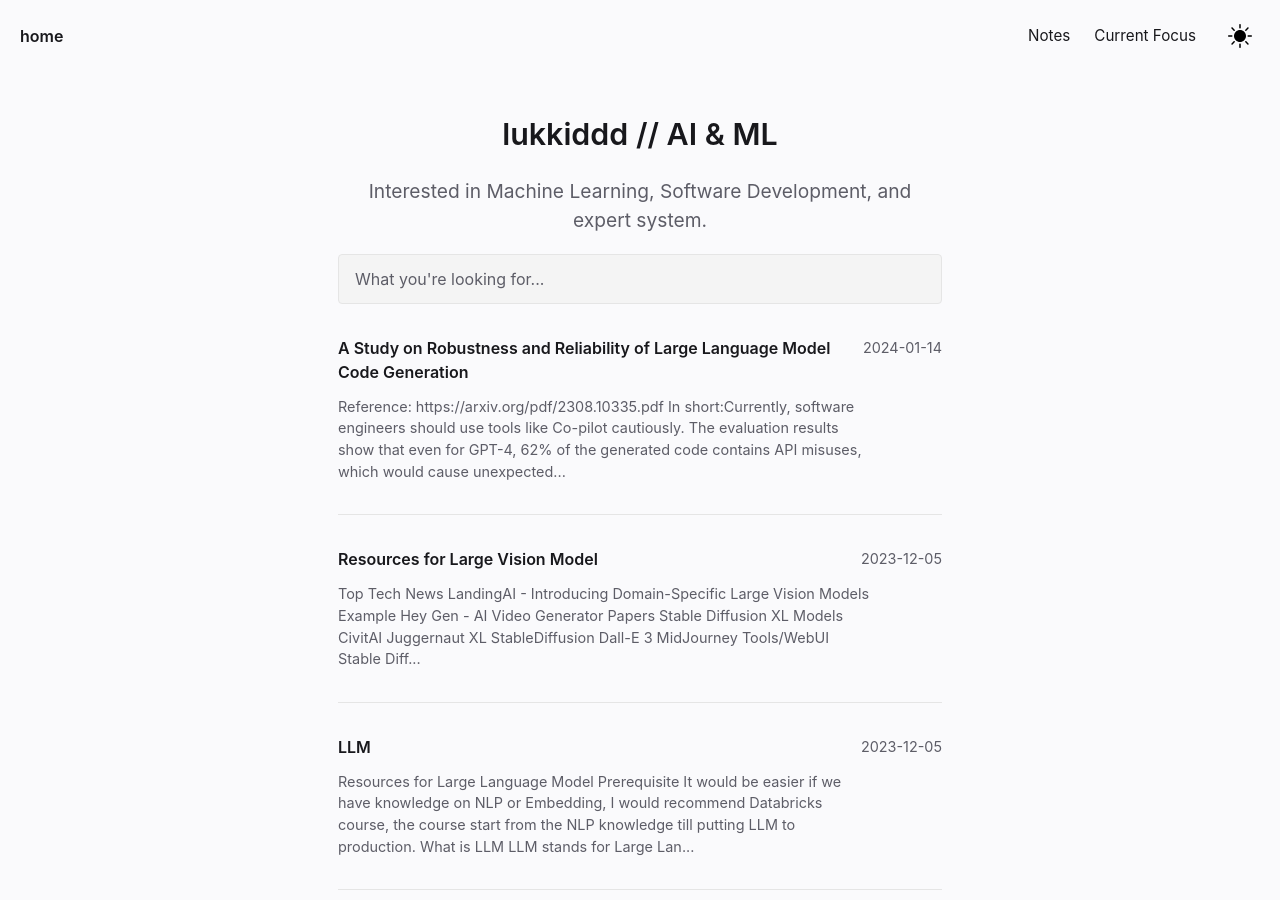
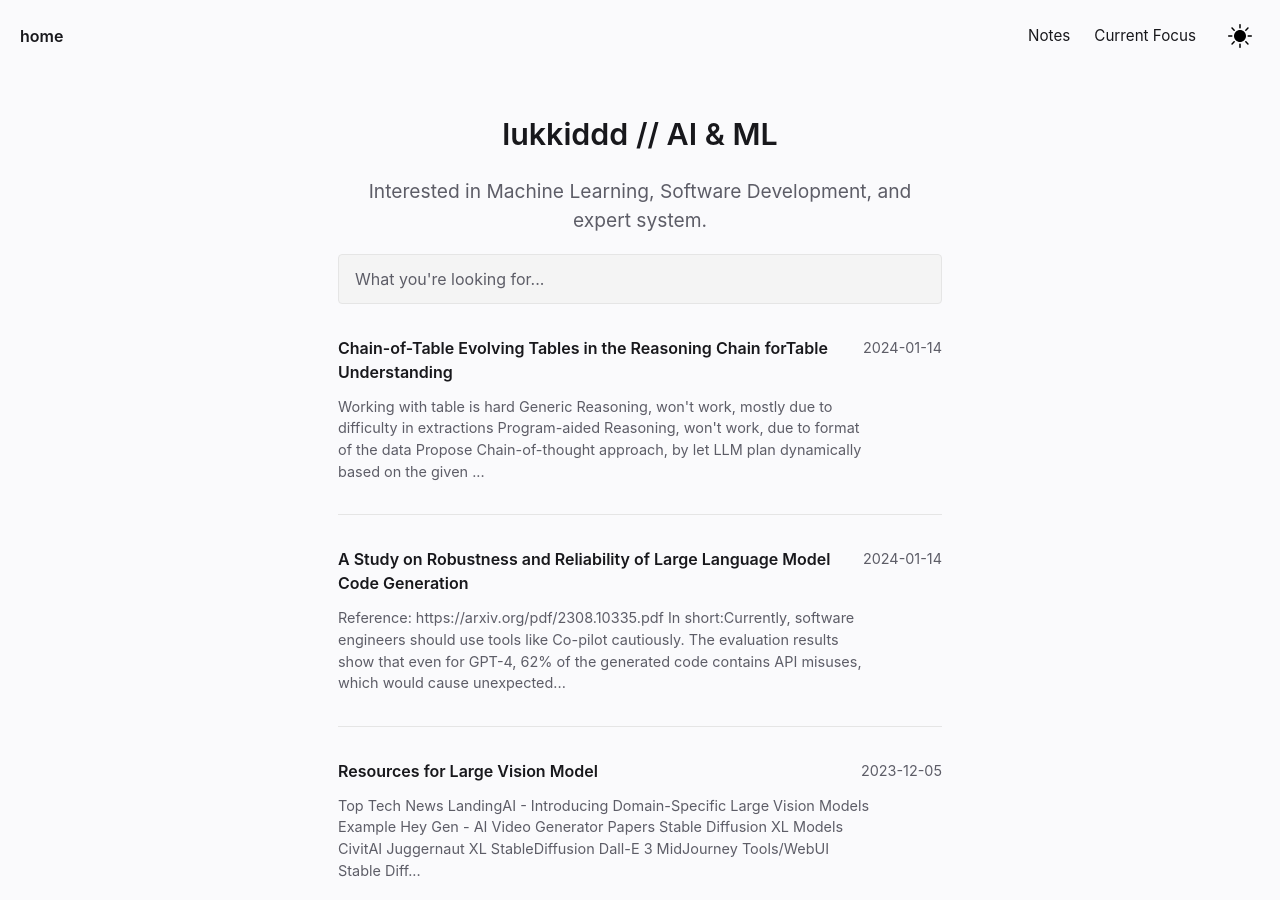
Before and after one commit to lukkiddd/lukkiddd.github.io, a Jekyll site: the page built from pages/index.md, in a window 1280 px wide and 900 px high. Built offline with Jekyll 4.4.1, drawn with Linux system fonts in a browser that asks for light colours.

Commit message:
Add new note for Chain-of-table

```diff
--- /dev/null
+++ b/_notes/Public/Chain-of-Table Evolving Tables in the Reasoning Chain forTable Understanding.md
@@ -0,0 +1,19 @@
+---
+title: Chain-of-Table Evolving Tables in the Reasoning Chain forTable Understanding
+notetype: feed
+date: 2024-01-14
+---
+
+- Working with table is hard
+- Generic Reasoning, won't work, mostly due to difficulty in extractions
+- [Program-aided Reasoning](https://www.promptingguide.ai/techniques/pal), won't work, due to format of the data
+- Propose Chain-of-thought approach, by let LLM plan dynamically based on the given pool, till answer derived.
+- As a result, CoTable outperforms all generic reasoning methods and program-aided reasoning methods.
+
+
+![cot-table](/assets/img/cot-table.png)
+
+
+![cot-table-2](/assets/img/cot-table-2.png)
+
+#llm #prompting
--- a/_notes/Public/Resources for Large Language Model.md
+++ b/_notes/Public/Resources for Large Language Model.md
@@ -46,11 +46,12 @@ After some learnings, I have tried to summarise my understanding into different
 **Research Paper**
 - [x] [[A Study on Robustness and Reliability of Large Language Model Code Generation]]
 
-
 ### Prompting
 - [x] [ReAct Prompting](https://www.promptingguide.ai/techniques/react)
 - [x] [Long context prompting for Claude 2.1](https://www.anthropic.com/index/claude-2-1-prompting?)
 - [x] [Lost in the Middle: How Language Models Use Long Contexts](https://arxiv.org/pdf/2307.03172.pdf)
+- [ ] [PAL - Program-Aided Language Models](Chain-of-Table Evolving Tables in the Reasoning Chain forTable Understanding)
+- [x] [[Chain-of-Table Evolving Tables in the Reasoning Chain forTable Understanding]]
 
 ### Security
 - [Jailbreak Chat](https://www.jailbreakchat.com/)
```
Also changed, not shown: assets/img/cot-table-2.png (added), assets/img/cot-table.png (added).
